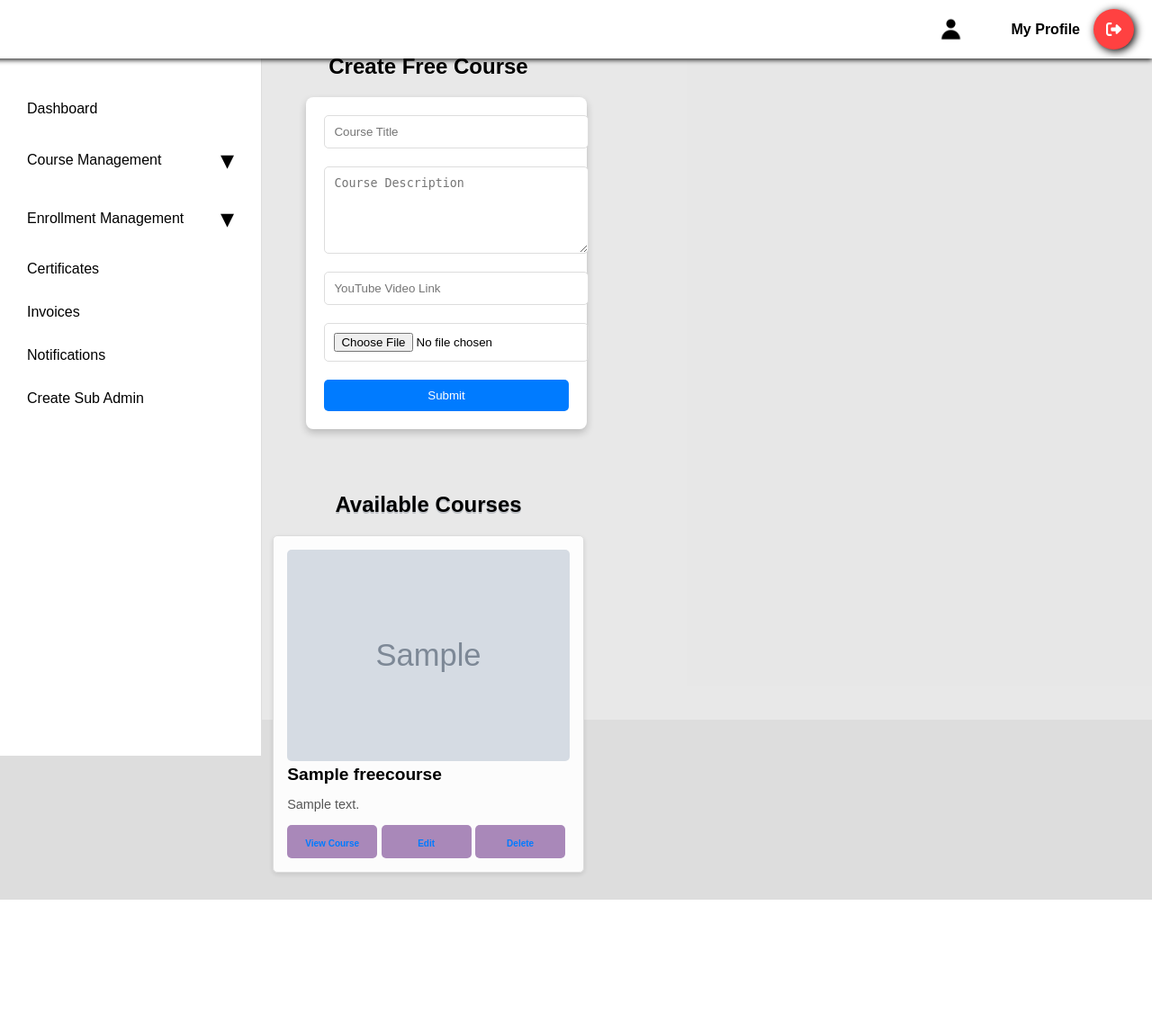
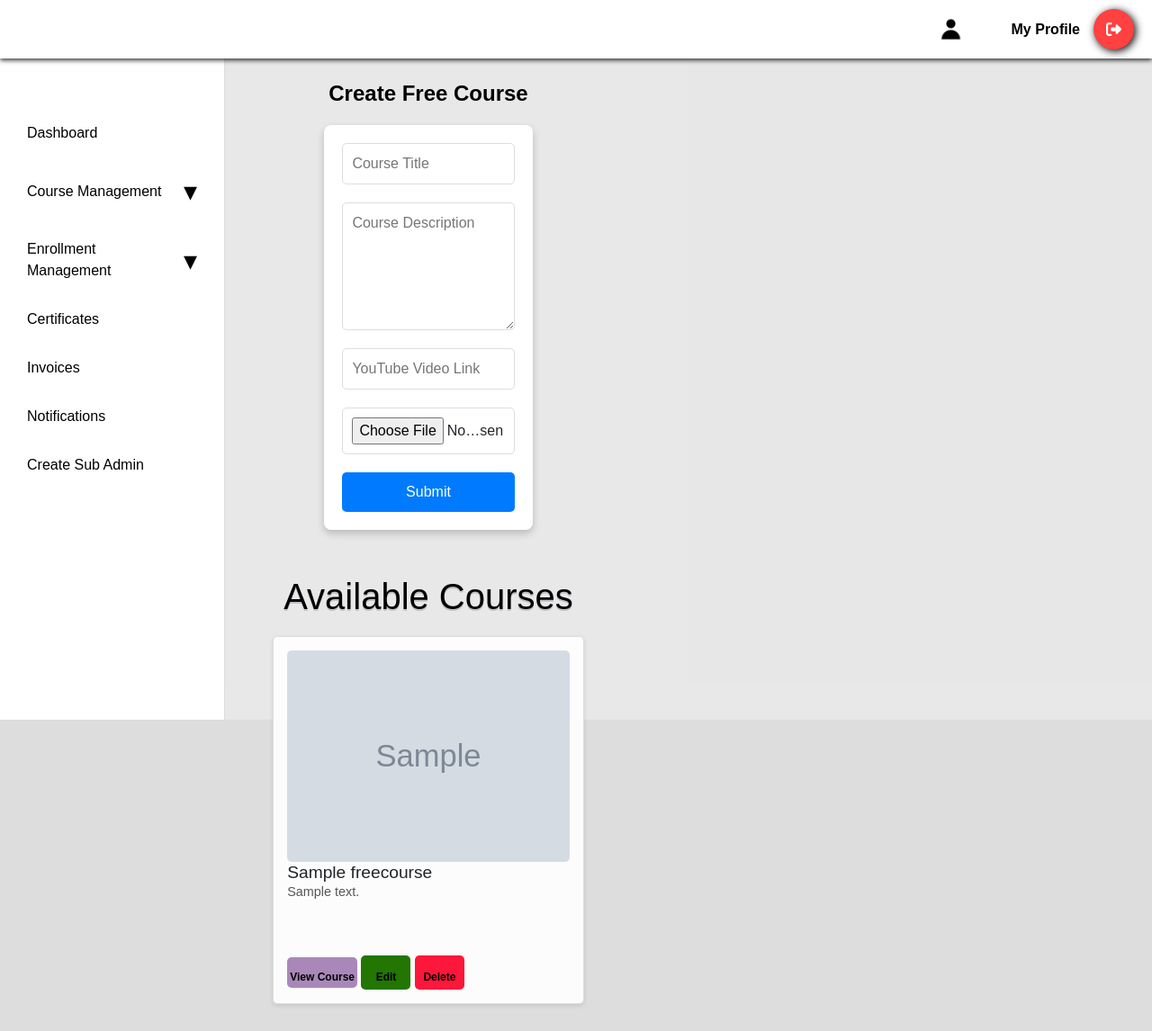
Before and after one commit to teim-projects/lms, a Django app: page /create-free-course/ in a window 1280 px wide. Shown: the whole page at 90% size. Before the commit the page ends 1000 px from the top, so only its background shows below. Run offline with Django 5.2, Linux system fonts and the light colour scheme; tables that the repository leaves empty hold one stand-in row (values such as "Sample post"); grey boxes marked "Sample" are stand-in pictures.

Commit message:
Update Code

```diff
--- a/lms/templates/create_free_course.html
+++ b/lms/templates/create_free_course.html
@@ -5,6 +5,11 @@
     <meta charset="UTF-8">
     <meta name="viewport" content="width=device-width, initial-scale=1.0">
     <title>Admin Dashboard</title>
+
+    <link rel="stylesheet" href="https://cdn.jsdelivr.net/npm/bootstrap@4.6.2/dist/css/bootstrap.min.css">
+    <script src="https://cdn.jsdelivr.net/npm/jquery@3.7.1/dist/jquery.slim.min.js"></script>
+    <script src="https://cdn.jsdelivr.net/npm/popper.js@1.16.1/dist/umd/popper.min.js"></script>
+    <script src="https://cdn.jsdelivr.net/npm/bootstrap@4.6.2/dist/js/bootstrap.bundle.min.js"></script>
 
     <style>
 /* General Reset */
@@ -182,6 +187,8 @@ body::before {
             margin-bottom: 20px;
             font-size: 24px;
             color: black;
+            margin-top:50px;
+            font-weight: bold;
         }
 
         .content form {
@@ -345,15 +352,15 @@ body::before {
         .btnckick{
     		background-color:rgb(169, 136, 185);
     		border-radius: 5px;
-    		width: 100px;
+
             border: none;
     		padding: 5px;
             padding-bottom:10px;
+            color:black;
+            justify-content: space-between;
     	}
 
-    	.btnckick:hover {
-    		box-shadow: -2px 5px 10px #A15499;
-    	}
+
         .cardbuttons a{
             padding:0px;
             font-size:10px;
@@ -361,6 +368,55 @@ body::before {
 
 
         }
+        .btnckick.Edit {
+            background-color: #227601;
+            width:55px;
+            padding:5px;
+            font-size:12px;
+        }
+
+        .btnckick.delete {
+            background-color: #fc173b;
+            width:55px;
+            padding:5px;
+            font-size:12px;
+        }
+        .btnckick.delete:hover{
+            box-shadow: -2px 5px 10px rgb(195, 24, 15);
+
+        }
+        .btnckick.Edit:hover{
+            box-shadow: -2px 5px 10pxrgb(50, 181, 17);;
+
+        }
+        .btnckick.ViewCourse:hover{
+            box-shadow: -2px 5px 10px #A15499;
+
+        }
+        .btnckick.ViewCourse{
+            padding:3px;
+            font-size:12px;
+
+        }
+        .btnckick a{
+            color:black;
+            text-decoration:none;
+        }
+        .btnckick{
+            justify-content:space-between;
+        }
+        .clamp-text {
+            display: -webkit-box;
+            -webkit-line-clamp: 3;
+            -webkit-box-orient: vertical;
+            overflow: hidden;
+            text-overflow: ellipsis;
+            line-height: 1.5em;
+            height: 4.5em;
+            max-height: 4.5em;
+          }
+
+
     </style>
     <script>
          document.addEventListener("DOMContentLoaded", () => {
@@ -449,10 +505,10 @@ body::before {
                     <div class="course-card">
                         <img src="{{ course.thumbnail.url }}" alt="{{ course.title }}">
                         <h2>{{ course.title }}</h2>
-                        <p>{{ course.description }}</p>
-                       <button class=" btn-outline-light btnckick cardbuttons"> <a href="{{ course.youtube_link }}" target="_blank">View Course</a>  </button>
-                        <button  class=" btn-outline-light btnckick cardbuttons" >  <a href="{{ course.youtube_link }}" target="_blank">Edit</a>  </button>
-                            <button  class=" btn-outline-light btnckick cardbuttons">  <a href="{{ course.youtube_link }}" target="_blank">Delete</a>  </button>
+                        <p class="clamp-text">{{ course.description }}</p>
+                       <button class=" btn-outline-light btnckick ViewCourse"> <a href="{{ course.youtube_link }}" target="_blank">View Course</a>  </button>
+                        <button  class=" btn-outline-light btnckick Edit" >  <a href="{{ course.youtube_link }}" target="_blank">Edit</a>  </button>
+                            <button  class=" btn-outline-light btnckick delete">  <a href="{{ course.youtube_link }}" target="_blank">Delete</a>  </button>
                     </div>
                     {% endfor %}
 
```
Also changed, not shown: lms/templates/free_course.html (+1 -6 lines), lms/media/thumbnails/DALLE_2024-12-09_20.45.08_-_Create_a_visually_engaging_and_professional_dash_At2hqEN.webp (added), lms/media/thumbnails/Gemini_Generated_Image_3rrixn3rrixn3rri.jpeg (added), lms/media/thumbnails/rHux0gMZ3Eg-HD_4HhWXhe.jpg (added), lms/media/thumbnails/rHux0gMZ3Eg-HD_dK60fkx.jpg (added).
